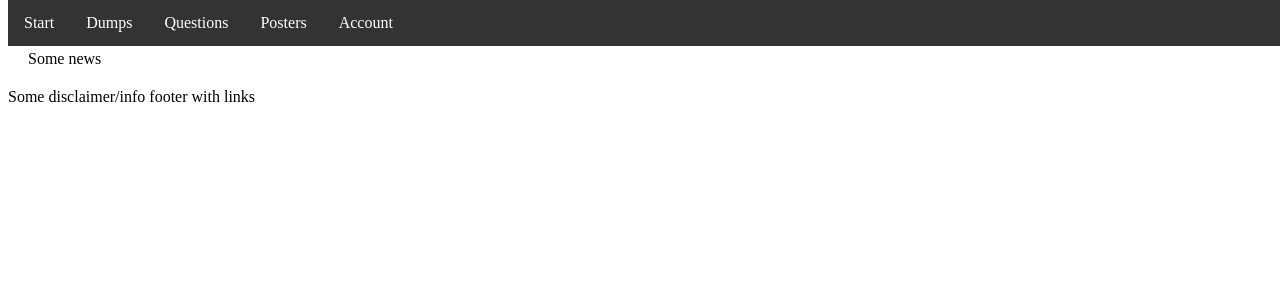
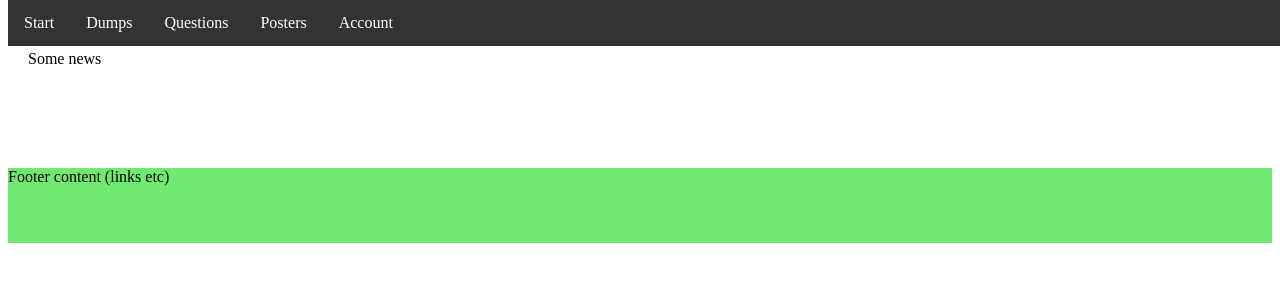
Before and after one commit to Gurkenschreck/brain.dmp-frontend, a React app: page / in a window 1280 px wide. Shown: the top 300 px of the page. Built offline with nearby package versions, Linux system fonts and the light colour scheme; the HTML template or start-up script is replaced by a standard one.

Commit message:
Added footer component, changed styles

```diff
--- a/src/components/App.css
+++ b/src/components/App.css
@@ -1,12 +1,11 @@
 .app {
     width: 100%;
+    min-height: 100%;
+    position: relative;
 }
 
 .app__main {
     padding: 20px;
     margin-top: 30px;
+    padding-bottom: 175px; /* Same height like MainFooter.css .mainfooter height */
 }
-
-.app_footer {
-
-}
--- a/src/components/App.js
+++ b/src/components/App.js
@@ -1,6 +1,7 @@
 import React, {Component} from 'react';
 
 import MainNavigation from './TopNav/MainNavigation.js';
+import MainFooter from './MainFooter/MainFooter';
 require('./App.css');
 
 class App extends Component {
@@ -11,9 +12,7 @@ class App extends Component {
                 <main className="app__main">
                     {this.props.children}
                 </main>
-                <footer className="app__footer">
-                    Some disclaimer/info footer with links
-                </footer>
+                <MainFooter className="faf" />
             </div>
         )
     }
--- /dev/null
+++ b/src/components/MainFooter/MainFooter.css
@@ -0,0 +1,7 @@
+.mainfooter {
+    position: absolute;
+    bottom: 0;
+    width: 100%;
+    height: 75px; /* Same height like App.css .app__main height */
+    background: rgb(44.5%, 91.3%, 44.5%);
+}
--- /dev/null
+++ b/src/components/MainFooter/MainFooter.js
@@ -0,0 +1,15 @@
+import React, {Component} from 'react';
+
+require('./MainFooter.css');
+
+class MainFooter extends Component {
+    render() {
+        return (
+            <footer id="mainfooter" className="mainfooter">
+                Footer content (links etc)
+            </footer>
+        );
+    }
+}
+
+export default MainFooter;
```
Also changed, not shown: 4 other files (tests, documents, lock files or other folders).
